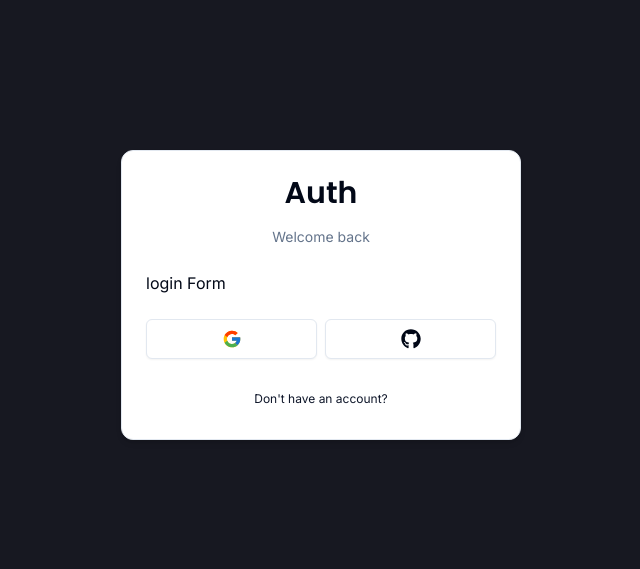
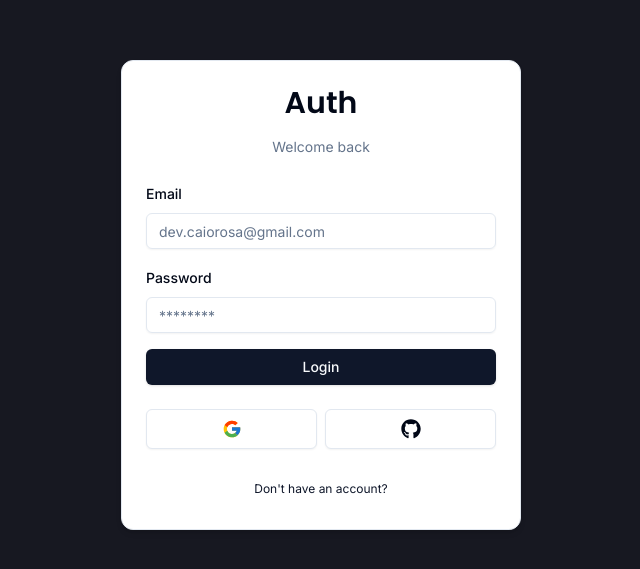
Before and after one commit to CaioGitDev/auth-demo, a Next.js app: page /login in a window 1280 px wide. Shown: the part 105-674 px from the top of the page, without its empty margins (319-959 px from the left). Built offline with nearby package versions, Linux system fonts and the light colour scheme.

Commit message:
chore: Refactor login form component
Refactor the login form component to use react-hook-form for form validation and submission.

```diff
--- /dev/null
+++ b/actions/login.ts
@@ -0,0 +1 @@
+'use server'
--- a/components/auth/login-form.tsx
+++ b/components/auth/login-form.tsx
@@ -1,6 +1,36 @@
+'use client'
+
+import { z } from 'zod'
+import { LoginSchema } from '@/schemas'
+
+import { zodResolver } from '@hookform/resolvers/zod'
+import { useForm } from 'react-hook-form'
 import { CardWrapper } from '@/components/auth/card-wrapper'
+import {
+  Form,
+  FormControl,
+  FormField,
+  FormItem,
+  FormLabel,
+  FormMessage,
+} from '@/components/ui/form'
+import { Input } from '@/components/ui/input'
+import { Button } from '@/components/ui/button'
+import { FormError } from '@/components/form-error'
+import { FormSuccess } from '@/components/form-success'
 
 export function LoginForm() {
+  const form = useForm<z.infer<typeof LoginSchema>>({
+    resolver: zodResolver(LoginSchema),
+    defaultValues: {
+      email: '',
+      password: '',
+    },
+  })
+
+  const handleOnSubmit = (values: z.infer<typeof LoginSchema>) => {
+    console.log(values)
+  }
   return (
     <CardWrapper
       headerLabel="Welcome back"
@@ -8,7 +38,49 @@
       backButtonHref="/register"
       showSocial
     >
-      login Form
+      <Form {...form}>
+        <form
+          onSubmit={form.handleSubmit(handleOnSubmit)}
+          className="space-y-6"
+        >
+          <div className="space-y-4">
+            <FormField
+              control={form.control}
+              name="email"
+              render={({ field }) => (
+                <FormItem>
+                  <FormLabel>Email</FormLabel>
+                  <FormControl>
+                    <Input
+                      {...field}
+                      type="email"
+                      placeholder="dev.caiorosa@gmail.com"
+                    />
+                  </FormControl>
+                  <FormMessage />
+                </FormItem>
+              )}
+            />
+            <FormField
+              control={form.control}
+              name="password"
+              render={({ field }) => (
+                <FormItem>
+                  <FormLabel>Password</FormLabel>
+                  <FormControl>
+                    <Input {...field} type="password" placeholder="********" />
+                  </FormControl>
+                </FormItem>
+              )}
+            />
+            <FormSuccess message="" />
+            <FormError message="" />
+            <Button type="submit" className="w-full">
+              Login
+            </Button>
+          </div>
+        </form>
+      </Form>
     </CardWrapper>
   )
 }
```
